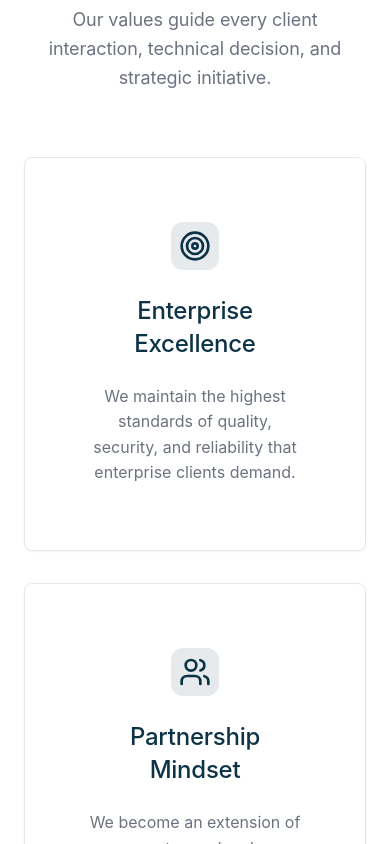
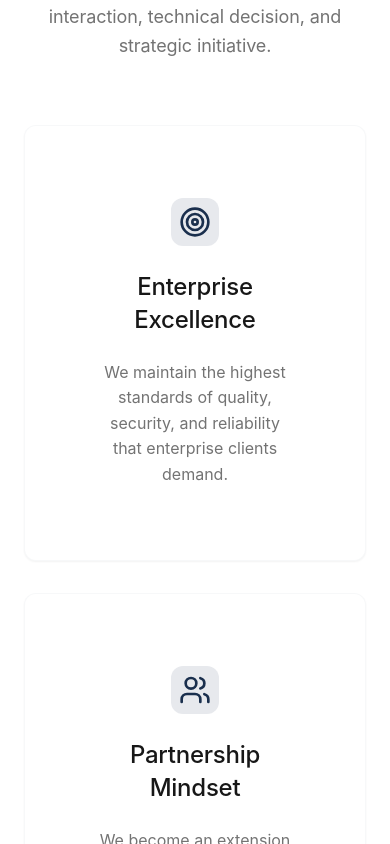
Before and after one commit to kostol28/bravura-clarity-web, a React (Vite) app: page /about in a window 390 px wide. Shown: the part 4920-5764 px from the top of the page. Built offline with nearby package versions, Linux system fonts and the light colour scheme; the HTML template or start-up script is replaced by a standard one.

Commit message:
Refine website for Apple aesthetic

```diff
--- a/src/components/layout/Header.tsx
+++ b/src/components/layout/Header.tsx
@@ -16,26 +16,26 @@ const Header = () => {
   ];
 
   return (
-    <header className="sticky top-0 z-50 w-full border-b bg-background/95 backdrop-blur supports-[backdrop-filter]:bg-background/60">
-      <div className="container flex h-28 items-center justify-between px-6">
+    <header className="sticky top-0 z-50 w-full border-b border-gray-200/50 bg-white/80 backdrop-blur-xl">
+      <div className="container flex h-20 items-center justify-between px-6">
         {/* Logo */}
         <NavLink to="/" className="flex items-center space-x-2">
           <img
             src="/bravura-logo.png"
             alt="Bravura A Data Works Company Logo"
-            className="h-28 w-auto"
+            className="h-16 w-auto"
           />
         </NavLink>
 
         {/* Desktop Navigation */}
-        <nav className="hidden md:flex items-center space-x-8">
+        <nav className="hidden md:flex items-center space-x-10">
           {navLinks.map((link) => (
             <NavLink
               key={link.name}
               to={link.href}
               className={({ isActive }) =>
-                `text-sm font-medium transition-colors hover:text-accent relative ${
-                  isActive ? "text-accent" : "text-muted-foreground"
+                `text-sm font-light transition-all duration-200 hover:text-foreground relative ${
+                  isActive ? "text-foreground" : "text-gray-500"
                 } ${isActive ? "after:absolute after:bottom-[-4px] after:left-0 after:w-full after:h-0.5 after:bg-accent after:rounded-full" : ""}`
               }
             >
@@ -46,7 +46,7 @@ const Header = () => {
 
         {/* CTA Button */}
         <div className="hidden md:flex items-center space-x-4">
-          <Button asChild className="bg-accent hover:bg-accent/90 text-accent-foreground">
+          <Button asChild className="btn-accent">
             <NavLink to="/contact">Get Started</NavLink>
           </Button>
         </div>
--- a/src/index.css
+++ b/src/index.css
@@ -7,48 +7,54 @@
    All colors MUST be HSL for consistency */
 
 @layer base {
-  :root {
-    /* Core Colors - Enterprise Palette */
-    --background: 0 0% 100%;
-    --foreground: 200 71% 16%;
-    --card: 0 0% 100%;
-    --card-foreground: 200 71% 16%;
-    --popover: 0 0% 100%;
-    --popover-foreground: 200 71% 16%;
+:root {
+  /* Apple-inspired Color Palette - HSL values */
+  --background: 0 0% 100%;
+  --foreground: 0 0% 9%;
 
-    /* Primary - Prussian Blue (#0C3347) */
-    --primary: 200 71% 16%;
-    --primary-foreground: 0 0% 100%;
-    --primary-hover: 197 65% 28%;
+  /* Primary Colors - Refined Blues */
+  --primary: 215 50% 20%;
+  --primary-foreground: 0 0% 100%;
+  --primary-muted: 215 15% 90%;
+  --primary-hover: 215 50% 25%;
 
-    /* Secondary - Teal Blue (#195B75) */
-    --secondary: 197 65% 28%;
-    --secondary-foreground: 0 0% 100%;
+  /* Secondary Colors - Light Neutrals */
+  --secondary: 0 0% 96%;
+  --secondary-foreground: 0 0% 20%;
 
-    /* Accent - Buff (#D6995E) */
-    --accent: 29 59% 60%;
-    --accent-foreground: 200 71% 16%;
+  /* Accent Colors - Subtle Teal */
+  --accent: 180 35% 40%;
+  --accent-foreground: 0 0% 100%;
+  --accent-muted: 180 15% 92%;
 
-    /* Neutral System */
-    --muted: 220 14% 96%;
-    --muted-foreground: 220 9% 46%;
-    --border: 220 13% 91%;
-    --input: 220 13% 91%;
-    --ring: 200 71% 16%;
+  /* Neutral Colors - Clean Grays */
+  --muted: 0 0% 96%;
+  --muted-foreground: 0 0% 45%;
+  --popover: 0 0% 100%;
+  --popover-foreground: 0 0% 9%;
 
-    /* Semantic Colors */
-    --destructive: 0 84% 60%;
-    --destructive-foreground: 0 0% 100%;
+  /* UI Colors - Minimal */
+  --card: 0 0% 100%;
+  --card-foreground: 0 0% 9%;
+  --border: 0 0% 92%;
+  --input: 0 0% 92%;
+  --ring: 215 50% 20%;
 
-    /* Brand Gold System - Using Buff */
-    --gold: 29 59% 60%;
-    --gold-hover: 29 59% 55%;
-    --gold-light: 29 59% 70%;
+  /* Status Colors */
+  --destructive: 0 65% 50%;
+  --destructive-foreground: 0 0% 100%;
 
-    /* Design Tokens */
-    --radius: 8px;
-    --radius-lg: 12px;
-    --radius-xl: 16px;
+  /* Custom Brand Colors - Subdued */
+  --gold: 45 70% 50%;
+  --buff: 40 35% 88%;
+  --prussian_blue: 215 70% 20%;
+  --teal_blue: 195 50% 40%;
+  --gunmetal: 210 10% 20%;
+
+    /* Design Tokens - Apple-inspired spacing */
+    --radius: 0.75rem;
+    --radius-lg: 1rem;
+    --radius-xl: 1.25rem;
 
     /* Enterprise Spacing Scale */
     --spacing-xs: 0.25rem;
@@ -73,31 +79,35 @@
 
     /* Sidebar System */
     --sidebar-background: 0 0% 98%;
-    --sidebar-foreground: 200 71% 16%;
-    --sidebar-primary: 200 71% 16%;
+    --sidebar-foreground: 0 0% 9%;
+    --sidebar-primary: 215 50% 20%;
     --sidebar-primary-foreground: 0 0% 100%;
-    --sidebar-accent: 220 14% 96%;
-    --sidebar-accent-foreground: 200 71% 16%;
-    --sidebar-border: 220 13% 91%;
-    --sidebar-ring: 200 71% 16%;
+    --sidebar-accent: 0 0% 96%;
+    --sidebar-accent-foreground: 0 0% 9%;
+    --sidebar-border: 0 0% 92%;
+    --sidebar-ring: 215 50% 20%;
 
-    /* Enterprise Gradients */
-    --gradient-primary: linear-gradient(135deg, hsl(200 71% 16%), hsl(197 65% 28%));
-    --gradient-surface: linear-gradient(180deg, hsl(0 0% 100%), hsl(220 14% 98%));
-    --gradient-accent: linear-gradient(135deg, hsl(29 59% 60%), hsl(29 59% 70%));
-    --gradient-overlay: linear-gradient(135deg, hsl(200 71% 16% / 0.95), hsl(197 65% 28% / 0.9));
+    /* Apple-inspired Gradients */
+    --gradient-primary: linear-gradient(180deg, hsl(var(--background)) 0%, hsl(var(--muted)) 100%);
+    --gradient-surface: linear-gradient(180deg, hsl(var(--background)) 0%, hsl(220 20% 97%) 100%);
+    --gradient-accent: linear-gradient(135deg, hsl(var(--accent)) 0%, hsl(var(--teal_blue)) 100%);
+    --gradient-hero: linear-gradient(180deg, hsl(var(--background)) 0%, hsl(220 20% 97%) 100%);
+    --gradient-overlay: linear-gradient(135deg, hsl(var(--primary)) 0%, hsl(var(--prussian_blue)) 100%);
+    --gradient-glass: linear-gradient(145deg, hsl(var(--background) / 0.8) 0%, hsl(var(--muted) / 0.6) 100%);
 
-    /* Professional Shadow System */
-    --shadow-xs: 0 1px 2px 0 hsl(200 71% 16% / 0.05);
-    --shadow-sm: 0 1px 3px 0 hsl(200 71% 16% / 0.1), 0 1px 2px -1px hsl(200 71% 16% / 0.1);
-    --shadow-md: 0 4px 6px -1px hsl(200 71% 16% / 0.1), 0 2px 4px -2px hsl(200 71% 16% / 0.1);
-    --shadow-lg: 0 10px 15px -3px hsl(200 71% 16% / 0.1), 0 4px 6px -4px hsl(200 71% 16% / 0.1);
-    --shadow-xl: 0 20px 25px -5px hsl(200 71% 16% / 0.1), 0 8px 10px -6px hsl(200 71% 16% / 0.1);
-    --shadow-2xl: 0 25px 50px -12px hsl(200 71% 16% / 0.25);
+    /* Professional Shadow System - Soft and refined */
+    --shadow-xs: 0 1px 3px 0 hsl(0 0% 0% / 0.08);
+    --shadow-sm: 0 4px 12px -2px hsl(0 0% 0% / 0.08);
+    --shadow-md: 0 8px 24px -4px hsl(0 0% 0% / 0.08);
+    --shadow-lg: 0 16px 48px -8px hsl(0 0% 0% / 0.08);
+    --shadow-xl: 0 24px 64px -12px hsl(0 0% 0% / 0.08);
+    --shadow-2xl: 0 32px 80px -16px hsl(0 0% 0% / 0.12);
+    --shadow-glow: 0 0 40px hsl(var(--accent) / 0.15);
+    --shadow-button: 0 2px 8px -2px hsl(0 0% 0% / 0.1), 0 0 0 1px hsl(0 0% 0% / 0.05);
 
-    /* Animation System */
-    --ease-out-cubic: cubic-bezier(0.33, 1, 0.68, 1);
-    --ease-in-out-cubic: cubic-bezier(0.65, 0, 0.35, 1);
+    /* Animation System - Smooth micro-interactions */
+    --ease-out-cubic: cubic-bezier(0.4, 0, 0.2, 1);
+    --ease-in-out-cubic: cubic-bezier(0.25, 0.46, 0.45, 0.94);
     --transition-fast: 150ms var(--ease-out-cubic);
     --transition-base: 200ms var(--ease-out-cubic);
     --transition-slow: 300ms var(--ease-in-out-cubic);
@@ -217,79 +227,75 @@
     @apply text-xs text-muted-foreground;
   }
 
-  /* Enterprise Button System */
+  /* Apple-inspired Button System */
   .btn-primary {
-    @apply bg-primary text-primary-foreground hover:bg-primary-hover
-           px-6 py-3 rounded-lg font-medium
+    @apply bg-primary text-primary-foreground hover:bg-primary/90
+           px-8 py-3 rounded-full font-normal
            transition-all duration-200 ease-out
-           shadow-sm hover:shadow-md
+           shadow-sm hover:shadow-md hover:scale-[1.02]
            focus-visible:outline-none focus-visible:ring-2 focus-visible:ring-ring focus-visible:ring-offset-2
            active:scale-95 border border-transparent;
   }
 
   .btn-secondary {
-    @apply bg-secondary text-secondary-foreground hover:bg-secondary/90
-           px-6 py-3 rounded-lg font-medium
+    @apply bg-gradient-to-b from-white to-gray-50 text-gray-900 hover:from-gray-50 hover:to-gray-100
+           border border-gray-200 px-8 py-3 rounded-full font-normal
            transition-all duration-200 ease-out
-           shadow-sm hover:shadow-md
+           shadow-sm hover:shadow-md hover:scale-[1.02]
            focus-visible:outline-none focus-visible:ring-2 focus-visible:ring-ring focus-visible:ring-offset-2
-           active:scale-95 border border-transparent;
+           active:scale-95;
   }
 
   .btn-outline {
-    @apply border border-primary bg-background text-primary
-           hover:bg-primary hover:text-primary-foreground
-           px-6 py-3 rounded-lg font-medium
+    @apply border border-gray-300 text-gray-700 hover:bg-gray-50
+           px-8 py-3 rounded-full font-normal
            transition-all duration-200 ease-out
+           shadow-sm hover:shadow-md hover:scale-[1.02]
            focus-visible:outline-none focus-visible:ring-2 focus-visible:ring-ring focus-visible:ring-offset-2
            active:scale-95;
   }
 
   .btn-ghost {
-    @apply bg-transparent text-foreground hover:bg-accent hover:text-accent-foreground
-           px-6 py-3 rounded-lg font-medium
+    @apply text-muted-foreground hover:text-foreground hover:bg-gray-50
+           px-6 py-2 rounded-full font-normal
            transition-all duration-200 ease-out
            focus-visible:outline-none focus-visible:ring-2 focus-visible:ring-ring focus-visible:ring-offset-2
            active:scale-95;
   }
 
   .btn-accent {
-    @apply bg-gradient-accent text-accent-foreground hover:shadow-lg
-           px-6 py-3 rounded-lg font-medium
+    @apply bg-gradient-to-b from-accent to-accent/90 text-accent-foreground
+           px-8 py-3 rounded-full font-normal
            transition-all duration-200 ease-out
-           shadow-sm hover:scale-105
+           shadow-sm hover:shadow-lg hover:scale-[1.02]
            focus-visible:outline-none focus-visible:ring-2 focus-visible:ring-ring focus-visible:ring-offset-2
            active:scale-95;
   }
 
-  /* Enterprise Card System */
+  /* Apple-inspired Card System - Glass morphism */
   .card-primary {
-    @apply bg-card border border-border rounded-xl p-8
+    @apply bg-white/80 backdrop-blur-xl border border-gray-200/50 rounded-2xl p-8
            shadow-sm hover:shadow-md
-           transition-all duration-200 ease-out
-           backdrop-blur-sm;
+           transition-all duration-300 ease-out;
   }
 
   .card-elevated {
-    @apply bg-card border border-border rounded-xl p-8
-           shadow-lg hover:shadow-xl
-           transition-all duration-200 ease-out
-           backdrop-blur-sm;
+    @apply bg-white/90 backdrop-blur-xl border border-gray-200/30 rounded-2xl p-8
+           shadow-lg hover:shadow-xl hover:scale-[1.01]
+           transition-all duration-300 ease-out;
   }
 
   .card-interactive {
-    @apply bg-card border border-border rounded-xl p-8
-           shadow-sm hover:shadow-lg hover:border-primary/20
-           transition-all duration-200 ease-out
-           cursor-pointer
-           backdrop-blur-sm;
+    @apply bg-white/60 backdrop-blur-xl border border-gray-200/30 rounded-2xl p-8
+           shadow-sm hover:shadow-lg hover:border-accent/40 hover:bg-white/80
+           transition-all duration-300 ease-out
+           cursor-pointer;
   }
 
   .card-feature {
-    @apply bg-card border border-border rounded-xl p-8
-           shadow-sm hover:shadow-md hover:scale-105
-           transition-all duration-300 ease-out
-           backdrop-blur-sm;
+    @apply bg-white/60 backdrop-blur-xl border border-gray-200/30 rounded-2xl p-10
+           shadow-sm hover:shadow-lg hover:bg-white/80 hover:border-accent/40
+           transition-all duration-300 ease-out hover:scale-[1.01];
   }
 
   /* Enterprise Layout System */
```
Also changed, not shown: src/components/layout/Footer.tsx (+56 -46 lines), src/pages/Home.tsx (+47 -48 lines).
